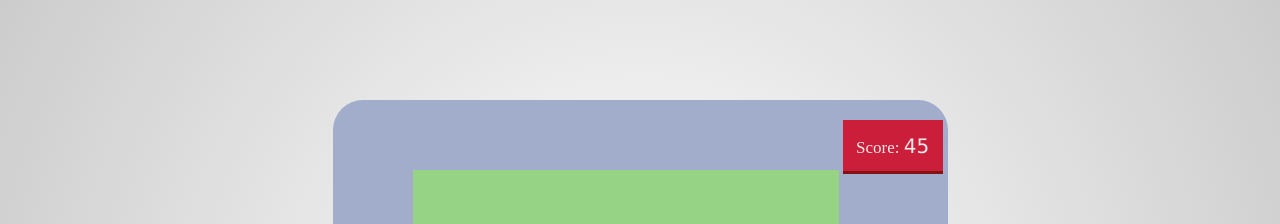
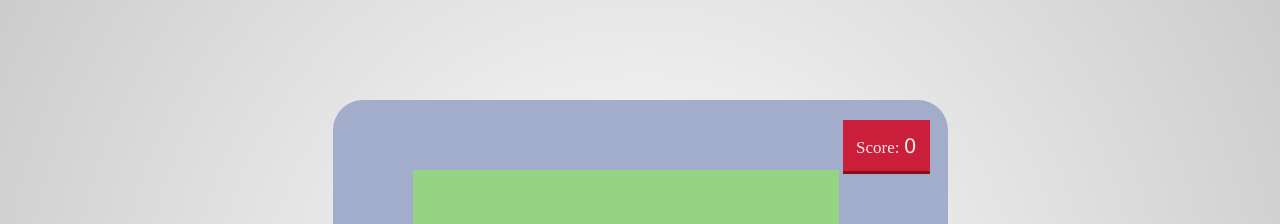
Before and after one commit to prasadskulkarni04/mathsgame.github.io, a plain HTML site: page index.html in a window 1280 px wide. Shown: the top 224 px of the page. Drawn offline with Linux system fonts and the light colour scheme.

Commit message:
Update index.html

```diff
--- a/index.html
+++ b/index.html
@@ -10,7 +10,7 @@
 </head>
 <body>
     <div id="container">
-        <div id="score">Score: <span id="scorevalue">45</span></div>
+        <div id="score">Score: <span id="scorevalue">0</span></div>
         <div id="correct">
             <strong>Correct</strong>
         </div>
```
